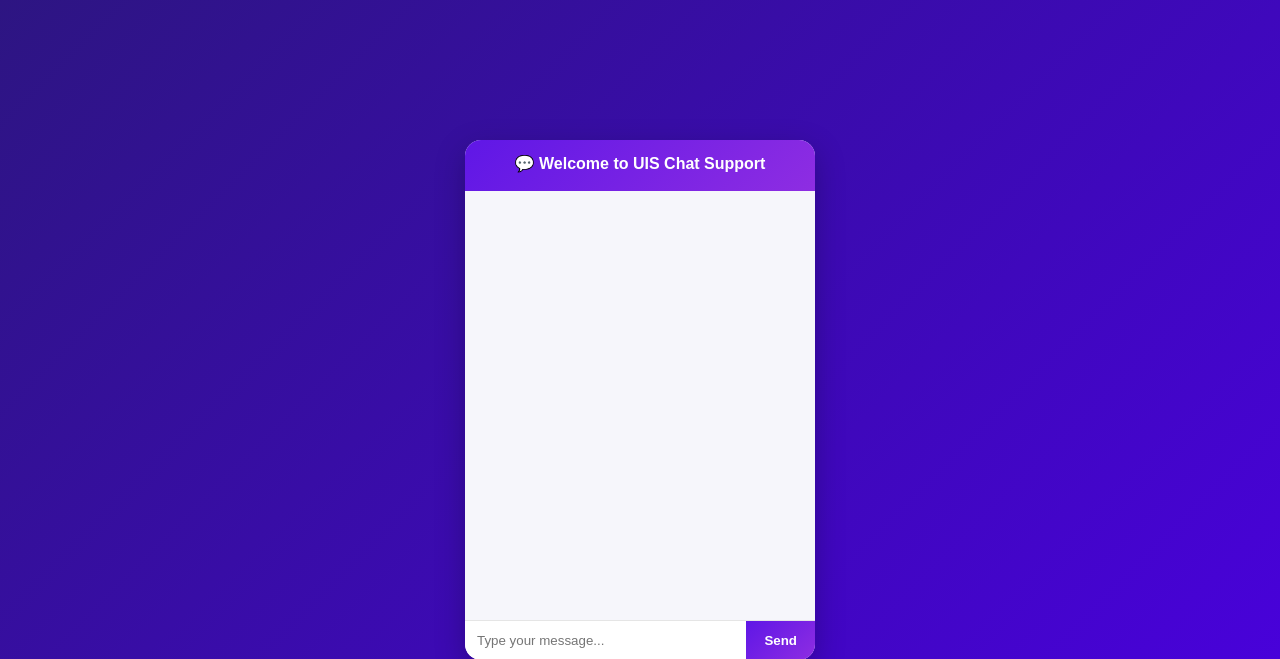
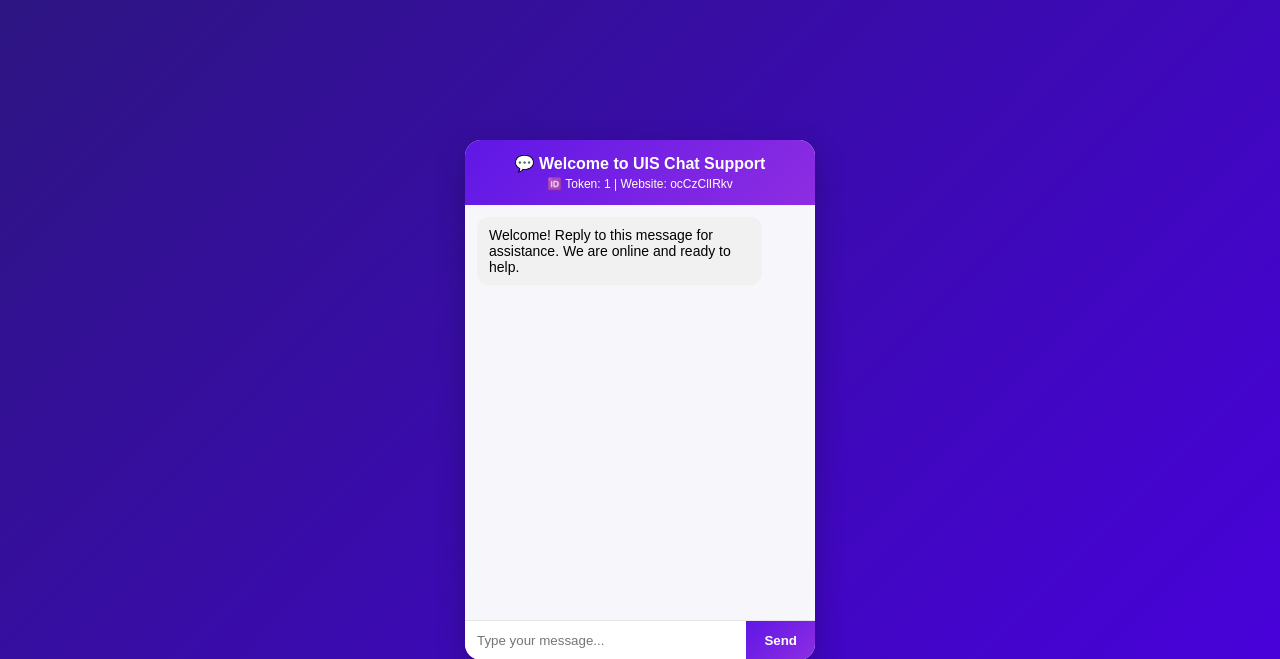
Before and after one commit to Kumarabhi421/chatsupport, a Django app: page / in a window 1280 px wide. Shown: the top 659 px of the page. Run offline with Django 4.2, Linux system fonts and the light colour scheme; data comes from the database, SQL or seed files in the repository; data that the repository does not hold is empty.

Commit message:
Update chat.html

```diff
--- a/chat/templates/chat.html
+++ b/chat/templates/chat.html
@@ -93,7 +93,7 @@
       const r = await fetch('/api/get-response/', {
         method:'POST',
         headers:{'Content-Type':'application/json'},
-        body:JSON.stringify({message, contact_id: contactId, website_id: WEBSITE_ID})
+        body:JSON.stringify({message, contact_id: contactId, website_id: website_id})
       });
       return r.json();
     }
@@ -108,7 +108,7 @@
         if(data && data.contact_id){
           contactId = data.contact_id;
           // 🔹 Show token + website_id together
-          tokenBox.textContent = `🆔 Token: ${contactId} | Website: ${WEBSITE_ID || "local"}`;
+          tokenBox.textContent = `🆔 Token: ${contactId} | Website: ${website_id || "local"}`;
           if(!_userStreamStarted){
             startUserStream(contactId);
             _userStreamStarted = true;
@@ -147,13 +147,13 @@
     fetch("/api/save-contact/", {
       method:"POST",
       headers:{"Content-Type":"application/json"},
-      body:JSON.stringify({ website_id: WEBSITE_ID })
+      body:JSON.stringify({ website_id: website_id })
     })
     .then(res => res.json())
     .then(data => {
       if(data && data.id){
         contactId = data.id;
-        tokenBox.textContent = `🆔 Token: ${contactId} | Website: ${WEBSITE_ID || "local"}`;
+        tokenBox.textContent = `🆔 Token: ${contactId} | Website: ${website_id || "local"}`;
         startUserStream(contactId);
         _userStreamStarted = true;
       }
```
